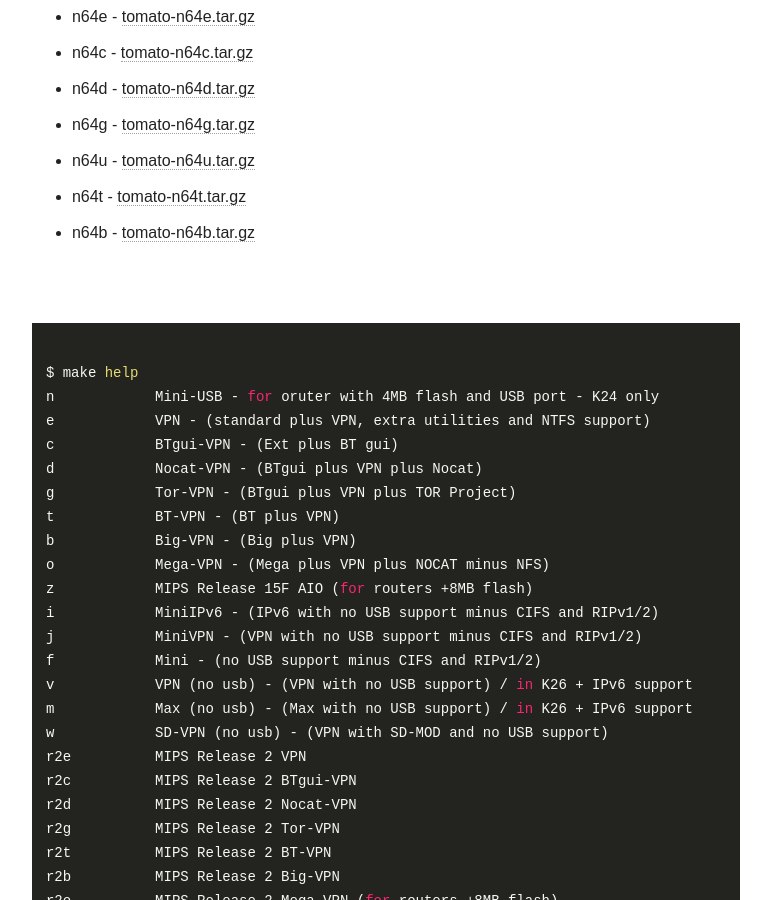
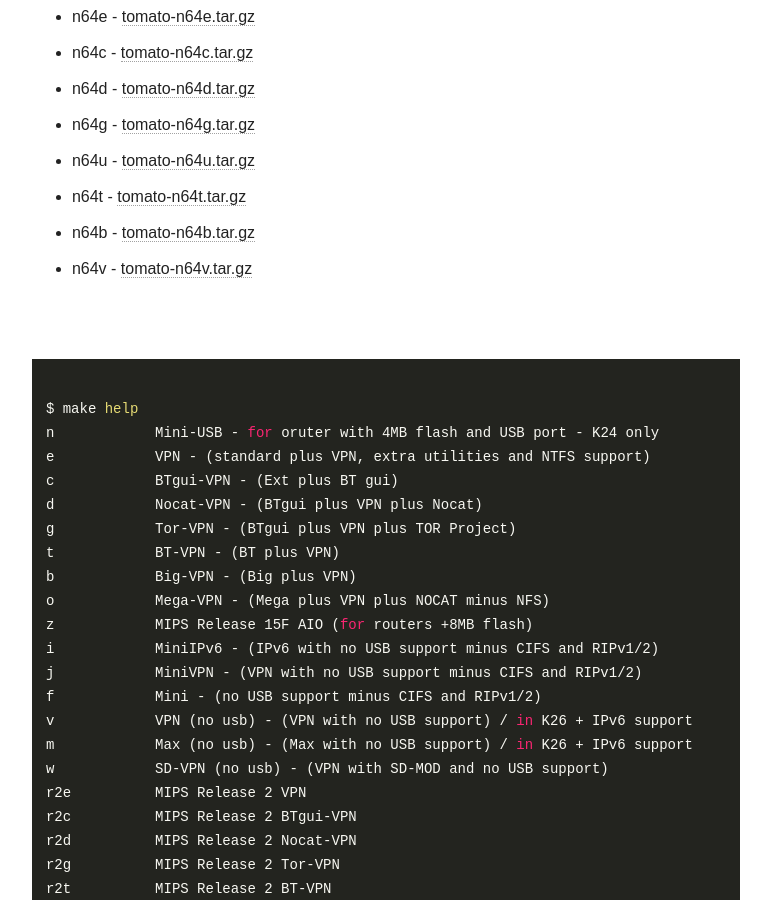
Before and after one commit to oglopss/tomato-ci-ctf-jekyll, a Jekyll site: the page built from index.html, in a window 1280 px wide and 900 px high, scrolled down 1603 px. Shown: the whole window, without its empty margins (254-1025 px from the left). Built offline with Jekyll 4.4.1, drawn with Linux system fonts in a browser that asks for light colours; nearby versions of some CDN libraries.

Commit message:
Travis build 3 n64v pushed to gh-pages

```diff
--- a/_data/ss.yml
+++ b/_data/ss.yml
@@ -34,3 +34,4 @@ files:
   - 0034 n64u tomato-n64u.tar.gz
   - 0035 n64t tomato-n64t.tar.gz
   - 0036 n64b tomato-n64b.tar.gz
+  - 0038 n64v tomato-n64v.tar.gz
```
Also changed, not shown: 1 other file.
